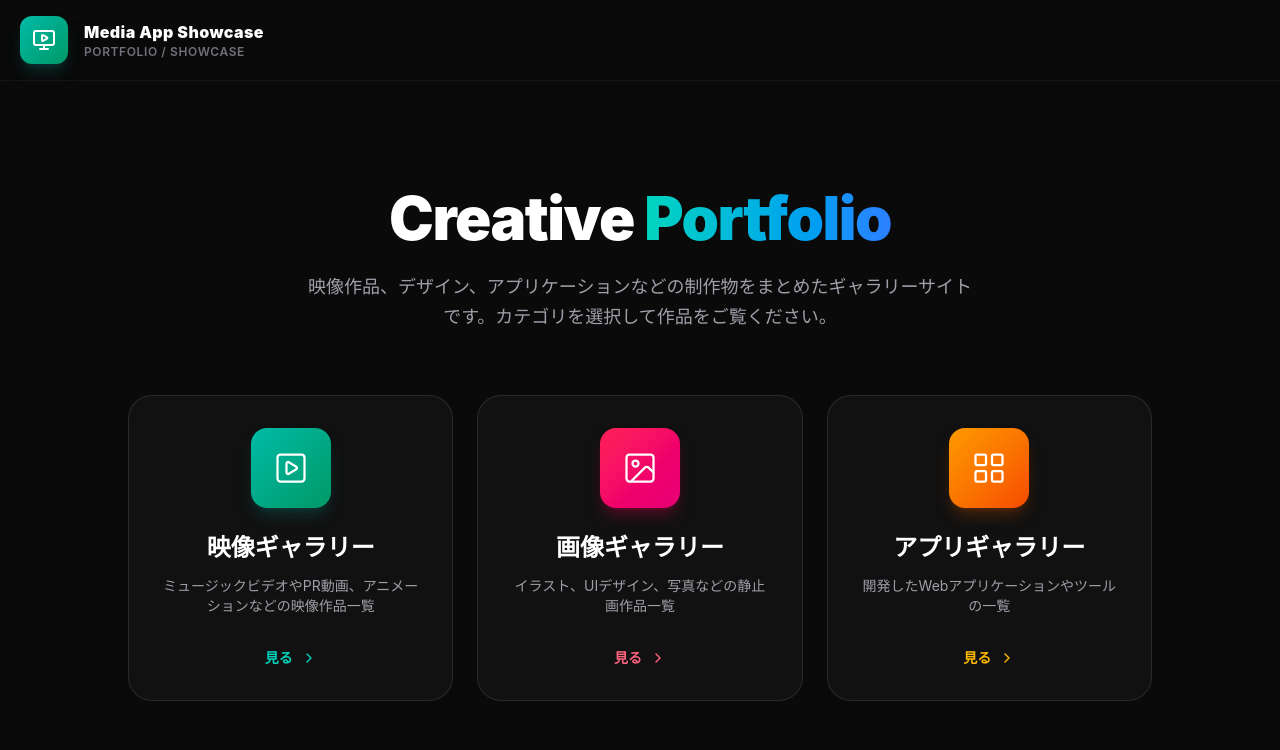
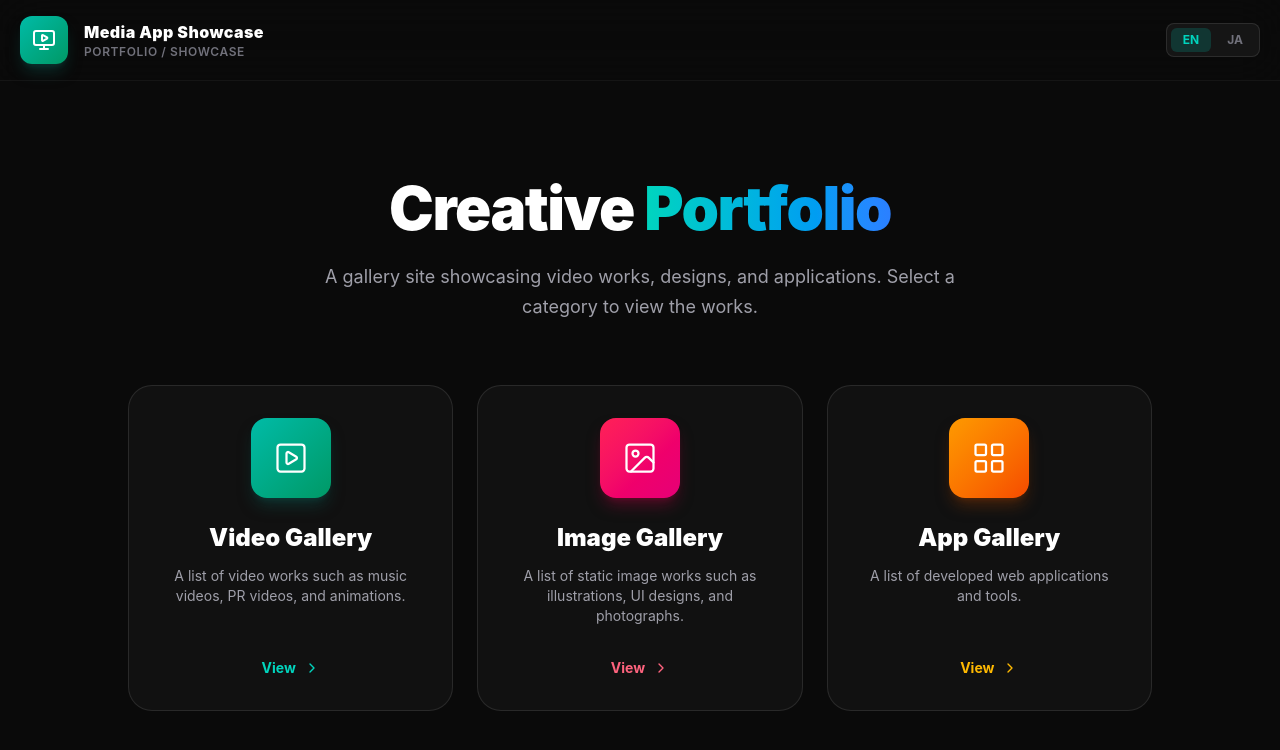
Before and after one commit to reichi23-cell/media-portfolio, a React (Vite) app: page / in a window 1280 px wide. Shown: the top 750 px of the page. Built offline with nearby package versions, Linux system fonts and the light colour scheme; no server answers; the database is empty.

Commit message:
feat: implement i18n support with language switcher

```diff
--- /dev/null
+++ b/src/components/ShowcaseSite/components/LanguageSwitcher.tsx
@@ -0,0 +1,31 @@
+import React from 'react';
+import { useLanguage } from '../contexts/LanguageContext';
+
+export function LanguageSwitcher() {
+  const { language, setLanguage } = useLanguage();
+
+  return (
+    <div className="flex items-center gap-1 rounded-lg bg-white/5 border border-white/10 p-1">
+      <button
+        onClick={() => setLanguage('en')}
+        className={`px-3 py-1 text-xs font-bold rounded-md transition-all ${
+          language === 'en'
+            ? 'bg-teal-500/20 text-teal-400'
+            : 'text-zinc-500 hover:text-zinc-300'
+        }`}
+      >
+        EN
+      </button>
+      <button
+        onClick={() => setLanguage('ja')}
+        className={`px-3 py-1 text-xs font-bold rounded-md transition-all ${
+          language === 'ja'
+            ? 'bg-teal-500/20 text-teal-400'
+            : 'text-zinc-500 hover:text-zinc-300'
+        }`}
+      >
+        JA
+      </button>
+    </div>
+  );
+}
--- /dev/null
+++ b/src/components/ShowcaseSite/contexts/LanguageContext.tsx
@@ -0,0 +1,48 @@
+import React, { createContext, useContext, useState, useEffect, ReactNode } from 'react';
+import { translations, Language, TranslationKey } from '../i18n/translations';
+
+interface LanguageContextType {
+  language: Language;
+  setLanguage: (lang: Language) => void;
+  t: (key: TranslationKey) => string;
+}
+
+const LanguageContext = createContext<LanguageContextType | undefined>(undefined);
+
+export function LanguageProvider({ children }: { children: ReactNode }) {
+  const [language, setLanguageState] = useState<Language>('ja');
+
+  useEffect(() => {
+    const saved = localStorage.getItem('app_language') as Language;
+    if (saved && (saved === 'en' || saved === 'ja')) {
+      setLanguageState(saved);
+    } else {
+      // Auto-detect browser language
+      const browserLang = navigator.language.startsWith('ja') ? 'ja' : 'en';
+      setLanguageState(browserLang);
+    }
+  }, []);
+
+  const setLanguage = (lang: Language) => {
+    setLanguageState(lang);
+    localStorage.setItem('app_language', lang);
+  };
+
+  const t = (key: TranslationKey): string => {
+    return translations[language][key] || translations['en'][key] || key;
+  };
+
+  return (
+    <LanguageContext.Provider value={{ language, setLanguage, t }}>
+      {children}
+    </LanguageContext.Provider>
+  );
+}
+
+export function useLanguage() {
+  const context = useContext(LanguageContext);
+  if (context === undefined) {
+    throw new Error('useLanguage must be used within a LanguageProvider');
+  }
+  return context;
+}
--- /dev/null
+++ b/src/components/ShowcaseSite/i18n/translations.ts
@@ -0,0 +1,139 @@
+export const translations = {
+  en: {
+    // Home
+    "home.subtitle": "Fusion of cutting-edge AI and creativity",
+    "home.description": "A gallery site showcasing video works, designs, and applications. Select a category to view the works.",
+    "home.videoGallery": "Video Gallery",
+    "home.videoDesc": "A list of video works such as music videos, PR videos, and animations.",
+    "home.imageGallery": "Image Gallery",
+    "home.imageDesc": "A list of static image works such as illustrations, UI designs, and photographs.",
+    "home.appGallery": "App Gallery",
+    "home.appDesc": "A list of developed web applications and tools.",
+    "home.view": "View",
+    "home.adminPanel": "Admin Panel",
+
+    // Gallery
+    "gallery.backToHome": "Back to Home",
+    "gallery.videoTitle": "Video Gallery",
+    "gallery.imageTitle": "Image Gallery",
+    "gallery.emptyTitle": "No works available",
+    "gallery.emptyDesc": "Please add videos or images from the 'Admin Panel' on the top right.",
+    "gallery.openNewTab": "Open in new tab",
+
+    // App Gallery
+    "appGallery.title": "Related Apps",
+    "appGallery.techStack": "Tech Stack",
+    "appGallery.open": "Open",
+    "appGallery.close": "Close",
+    "appGallery.openEditor": "Open Editor",
+    "appGallery.editorDesc": "A powerful editor tool for managing media and metadata.",
+    "appGallery.openRigLab": "Open Rig Lab",
+    "appGallery.rigLabDesc": "A specialized laboratory for testing 3D model rigging and animation.",
+    "appGallery.openApp": "Open App",
+
+    // Admin
+    "admin.addMedia": "Add Media",
+    "admin.video": "Video",
+    "admin.image": "Image",
+    "admin.title": "Title",
+    "admin.urlPlaceholderVideo": "YouTube / Vimeo / mp4 URL",
+    "admin.urlPlaceholderImage": "Image URL",
+    "admin.shortDescription": "Short Description",
+    "admin.add": "Add",
+    "admin.uploading": "Uploading...",
+    "admin.file": "File",
+    "admin.uploadNotice": "Videos and images directly uploaded from the 'File' button are saved to the database and published to the world!",
+    "admin.addApp": "Add App",
+    "admin.appName": "App Name",
+    "admin.appUrl": "App URL",
+    "admin.appDescription": "App Description",
+    "admin.techStack": "Tech Stack",
+    "admin.managedMedia": "Managed Media",
+    "admin.appList": "App List",
+    "admin.delete": "Delete",
+    "admin.deleteConfirm": "Are you sure you want to delete this?",
+    "admin.deleteFailed": "Failed to delete: ",
+    "admin.saveFailed": "Failed to save to database: ",
+    "admin.uploadFailed": "Upload failed: ",
+
+    // Admin Lock
+    "lock.adminLogin": "Admin Login",
+    "lock.loginDesc": "Please log in with the account registered in Supabase",
+    "lock.email": "Email Address",
+    "lock.password": "Password",
+    "lock.login": "Login",
+    "lock.loggingIn": "Logging in...",
+    "lock.errorEmpty": "Please enter an email address and password.",
+    "lock.errorFail": "Login failed. Invalid email address or password.",
+  },
+  ja: {
+    // Home
+    "home.subtitle": "最新のAI技術とクリエイティビティの融合",
+    "home.description": "映像作品、デザイン、アプリケーションなどの制作物をまとめたギャラリーサイトです。カテゴリを選択して作品をご覧ください。",
+    "home.videoGallery": "映像ギャラリー",
+    "home.videoDesc": "ミュージックビデオやPR動画、アニメーションなどの映像作品一覧",
+    "home.imageGallery": "画像ギャラリー",
+    "home.imageDesc": "イラスト、UIデザイン、写真などの静止画作品一覧",
+    "home.appGallery": "アプリギャラリー",
+    "home.appDesc": "開発したWebアプリケーションやツールの一覧",
+    "home.view": "見る",
+    "home.adminPanel": "管理画面",
+
+    // Gallery
+    "gallery.backToHome": "ホームに戻る",
+    "gallery.videoTitle": "映像ギャラリー",
+    "gallery.imageTitle": "画像ギャラリー",
+    "gallery.emptyTitle": "作品がありません",
+    "gallery.emptyDesc": "右上の「管理画面」から動画や画像を追加してください。",
+    "gallery.openNewTab": "新しいタブで開く",
+
+    // App Gallery
+    "appGallery.title": "関連アプリ",
+    "appGallery.techStack": "技術スタック",
+    "appGallery.open": "開く",
+    "appGallery.close": "閉じる",
+    "appGallery.openEditor": "エディターを開く",
+    "appGallery.editorDesc": "メディアの編集やメタデータの管理を行うための強力なエディターツール。",
+    "appGallery.openRigLab": "Rig Labを開く",
+    "appGallery.rigLabDesc": "3Dモデルのリギングやアニメーションのテストを行うための専門ラボラトリー。",
+    "appGallery.openApp": "アプリを開く",
+
+    // Admin
+    "admin.addMedia": "メディアを追加",
+    "admin.video": "動画",
+    "admin.image": "画像",
+    "admin.title": "タイトル",
+    "admin.urlPlaceholderVideo": "YouTube / Vimeo / mp4 URL",
+    "admin.urlPlaceholderImage": "画像URL",
+    "admin.shortDescription": "短い説明",
+    "admin.add": "追加",
+    "admin.uploading": "アップロード中...",
+    "admin.file": "ファイル",
+    "admin.uploadNotice": "「ファイル」ボタンから直接アップロードした動画・画像はデータベースに保存され、世界中に公開されます！",
+    "admin.addApp": "アプリを追加",
+    "admin.appName": "アプリ名",
+    "admin.appUrl": "アプリURL",
+    "admin.appDescription": "アプリの説明",
+    "admin.techStack": "技術スタック",
+    "admin.managedMedia": "管理メディア",
+    "admin.appList": "アプリリスト",
+    "admin.delete": "削除",
+    "admin.deleteConfirm": "本当に削除してもよろしいですか？",
+    "admin.deleteFailed": "データベースからの削除に失敗しました: ",
+    "admin.saveFailed": "データベースの保存に失敗しました: ",
+    "admin.uploadFailed": "アップロードに失敗しました: ",
+
+    // Admin Lock
+    "lock.adminLogin": "管理者ログイン",
+    "lock.loginDesc": "Supabaseに登録したアカウントでログインしてください",
+    "lock.email": "メールアドレス",
+    "lock.password": "パスワード",
+    "lock.login": "ログイン",
+    "lock.loggingIn": "ログインしています...",
+    "lock.errorEmpty": "メールアドレスとパスワードを入力してください。",
+    "lock.errorFail": "ログインに失敗しました。メールアドレスかパスワードが間違っています。",
+  }
+};
+
+export type Language = 'en' | 'ja';
+export type TranslationKey = keyof typeof translations['en'];
--- a/src/components/ShowcaseSite/index.tsx
+++ b/src/components/ShowcaseSite/index.tsx
@@ -7,8 +7,18 @@ import { GalleryView } from './views/GalleryView';
 import { HomeView } from './views/HomeView';
 import { AppGalleryView } from './views/AppGalleryView';
 import { AdminLockPanel } from './components/AdminLockPanel';
+import { LanguageProvider, useLanguage } from './contexts/LanguageContext';
+import { LanguageSwitcher } from './components/LanguageSwitcher';
 
-export default function ShowcaseSite({
+export default function ShowcaseSiteWrapper(props: any) {
+  return (
+    <LanguageProvider>
+      <ShowcaseSite {...props} />
+    </LanguageProvider>
+  );
+}
+
+function ShowcaseSite({
   onOpenEditor,
   onOpenRigLab,
 }: {
@@ -25,6 +35,7 @@ export default function ShowcaseSite({
 
   const [siteMode, setSiteMode] = useState<'home' | 'video' | 'image' | 'app' | 'admin'>('home');
   const [isAdminUnlocked, setIsAdminUnlocked] = useState(false);
+  const { t } = useLanguage();
 
   // Check initial session
   useEffect(() => {
@@ -77,7 +88,7 @@ export default function ShowcaseSite({
                 onClick={handleLogout}
                 className="text-xs font-bold text-zinc-500 hover:text-white transition-colors"
               >
-                ログアウト
+                Logout
               </button>
             </div>
             <AdminView
@@ -130,14 +141,17 @@ export default function ShowcaseSite({
             </div>
           </button>
 
+          <div className="flex items-center gap-4">
+            <LanguageSwitcher />
             {siteMode === 'admin' && (
               <button
                 onClick={() => { window.location.hash = ''; setSiteMode('home'); }}
                 className="inline-flex items-center gap-2 rounded-xl bg-white/5 border border-white/10 px-4 py-2.5 text-sm font-bold text-white shadow-lg transition-all hover:bg-white/10 hover:-translate-y-0.5"
               >
-              <Home size={18} /> ホーム（ギャラリー）に戻る
+                <Home size={18} /> {t('gallery.backToHome')}
               </button>
             )}
+          </div>
         </div>
       </header>
 
--- a/src/components/ShowcaseSite/views/GalleryView.tsx
+++ b/src/components/ShowcaseSite/views/GalleryView.tsx
@@ -2,6 +2,7 @@ import React, { useState, useMemo } from 'react';
 import { ExternalLink, Grid2X2, PlaySquare, Image as ImageIcon, X, ChevronLeft } from 'lucide-react';
 import { ShowcaseMedia } from '../types';
 import { MediaPreview } from '../components/MediaPreview';
+import { useLanguage } from '../contexts/LanguageContext';
 
 export function GalleryView({
   publishedMedia,
@@ -14,6 +15,7 @@ export function GalleryView({
 }) {
   const [isModalOpen, setIsModalOpen] = useState(false);
   const [selectedMediaId, setSelectedMediaId] = useState('');
+  const { t } = useLanguage();
 
   const filteredMedia = useMemo(
     () => publishedMedia.filter(m => m.mediaType === mediaType),
@@ -48,16 +50,16 @@ export function GalleryView({
             {mediaType === 'image' ? 'Image Gallery' : 'Video Gallery'}
           </h2>
           <h1 className="text-2xl md:text-3xl font-black text-white">
-            {mediaType === 'image' ? '画像ギャラリー' : '映像ギャラリー'}
+            {mediaType === 'image' ? t('gallery.imageTitle') : t('gallery.videoTitle')}
           </h1>
         </div>
         <button
           onClick={onBack}
           className="flex items-center gap-2 px-4 py-2.5 rounded-xl bg-white/5 border border-white/10 text-zinc-300 hover:text-white hover:bg-white/10 transition-all shadow-lg"
-          title="ホームに戻る"
+          title={t('gallery.backToHome')}
         >
           <ChevronLeft size={18} />
-          <span className="hidden md:inline font-bold text-sm">ホームに戻る</span>
+          <span className="hidden md:inline font-bold text-sm">{t('gallery.backToHome')}</span>
         </button>
       </div>
 
@@ -96,8 +98,8 @@ export function GalleryView({
             <div className="grid h-20 w-20 place-items-center rounded-full bg-black/50 border border-white/10 mb-6 shadow-inner">
               <Grid2X2 className="text-zinc-500" size={32} />
             </div>
-            <h2 className="text-xl font-bold text-white mb-2">作品がありません</h2>
-            <p className="text-sm text-zinc-400">右上の「管理画面」から動画や画像を追加してください。</p>
+            <h2 className="text-xl font-bold text-white mb-2">{t('gallery.emptyTitle')}</h2>
+            <p className="text-sm text-zinc-400">{t('gallery.emptyDesc')}</p>
           </div>
         )}
       </section>
@@ -138,7 +140,7 @@ export function GalleryView({
                   className="inline-flex justify-center items-center gap-2 rounded-xl bg-white/5 border border-white/10 px-6 py-2.5 text-sm font-bold text-white transition-all hover:bg-white/10 hover:-translate-y-0.5 shadow-md"
                 >
                   <ExternalLink size={16} />
-                  新しいタブで開く
+                  {t('gallery.openNewTab')}
                 </a>
               </div>
             )}
--- a/src/components/ShowcaseSite/views/HomeView.tsx
+++ b/src/components/ShowcaseSite/views/HomeView.tsx
@@ -1,7 +1,10 @@
 import React from 'react';
 import { PlaySquare, Image as ImageIcon, LayoutGrid, ChevronRight } from 'lucide-react';
+import { useLanguage } from '../contexts/LanguageContext';
 
 export function HomeView({ setSiteMode }: { setSiteMode: (mode: 'video' | 'image' | 'app') => void }) {
+  const { t } = useLanguage();
+
   return (
     <main className="mx-auto min-h-[calc(100dvh-73px)] max-w-7xl animate-in fade-in duration-700 flex flex-col items-center justify-center px-6 py-12">
       <div className="text-center mb-16 max-w-2xl">
@@ -9,7 +12,7 @@ export function HomeView({ setSiteMode }: { setSiteMode: (mode: 'video' | 'image
           Creative <span className="text-transparent bg-clip-text bg-gradient-to-r from-teal-400 to-blue-500">Portfolio</span>
         </h1>
         <p className="text-lg text-zinc-400 leading-relaxed">
-          映像作品、デザイン、アプリケーションなどの制作物をまとめたギャラリーサイトです。カテゴリを選択して作品をご覧ください。
+          {t('home.description')}
         </p>
       </div>
 
@@ -23,10 +26,10 @@ export function HomeView({ setSiteMode }: { setSiteMode: (mode: 'video' | 'image
           <div className="grid h-20 w-20 place-items-center rounded-2xl bg-gradient-to-br from-teal-500 to-emerald-600 text-white shadow-lg shadow-teal-900/50 mb-6 group-hover:scale-110 transition-transform duration-500">
             <PlaySquare size={36} strokeWidth={1.5} />
           </div>
-          <h2 className="text-2xl font-black text-white mb-3">映像ギャラリー</h2>
-          <p className="text-sm text-zinc-400 mb-8 flex-1">ミュージックビデオやPR動画、アニメーションなどの映像作品一覧</p>
+          <h2 className="text-2xl font-black text-white mb-3">{t('home.videoGallery')}</h2>
+          <p className="text-sm text-zinc-400 mb-8 flex-1">{t('home.videoDesc')}</p>
           <div className="inline-flex items-center gap-2 text-teal-400 font-bold text-sm">
-            見る <ChevronRight size={16} className="group-hover:translate-x-1 transition-transform" />
+            {t('home.view')} <ChevronRight size={16} className="group-hover:translate-x-1 transition-transform" />
           </div>
         </button>
 
@@ -39,10 +42,10 @@ export function HomeView({ setSiteMode }: { setSiteMode: (mode: 'video' | 'image
           <div className="grid h-20 w-20 place-items-center rounded-2xl bg-gradient-to-br from-rose-500 to-pink-600 text-white shadow-lg shadow-rose-900/50 mb-6 group-hover:scale-110 transition-transform duration-500">
             <ImageIcon size={36} strokeWidth={1.5} />
           </div>
-          <h2 className="text-2xl font-black text-white mb-3">画像ギャラリー</h2>
-          <p className="text-sm text-zinc-400 mb-8 flex-1">イラスト、UIデザイン、写真などの静止画作品一覧</p>
+          <h2 className="text-2xl font-black text-white mb-3">{t('home.imageGallery')}</h2>
+          <p className="text-sm text-zinc-400 mb-8 flex-1">{t('home.imageDesc')}</p>
           <div className="inline-flex items-center gap-2 text-rose-400 font-bold text-sm">
-            見る <ChevronRight size={16} className="group-hover:translate-x-1 transition-transform" />
+            {t('home.view')} <ChevronRight size={16} className="group-hover:translate-x-1 transition-transform" />
           </div>
         </button>
 
@@ -55,10 +58,10 @@ export function HomeView({ setSiteMode }: { setSiteMode: (mode: 'video' | 'image
           <div className="grid h-20 w-20 place-items-center rounded-2xl bg-gradient-to-br from-amber-500 to-orange-600 text-white shadow-lg shadow-amber-900/50 mb-6 group-hover:scale-110 transition-transform duration-500">
             <LayoutGrid size={36} strokeWidth={1.5} />
           </div>
-          <h2 className="text-2xl font-black text-white mb-3">アプリギャラリー</h2>
-          <p className="text-sm text-zinc-400 mb-8 flex-1">開発したWebアプリケーションやツールの一覧</p>
+          <h2 className="text-2xl font-black text-white mb-3">{t('home.appGallery')}</h2>
+          <p className="text-sm text-zinc-400 mb-8 flex-1">{t('home.appDesc')}</p>
           <div className="inline-flex items-center gap-2 text-amber-400 font-bold text-sm">
-            見る <ChevronRight size={16} className="group-hover:translate-x-1 transition-transform" />
+            {t('home.view')} <ChevronRight size={16} className="group-hover:translate-x-1 transition-transform" />
           </div>
         </button>
       </div>
```
Also changed, not shown: src/components/ShowcaseSite/components/AdminLockPanel.tsx (+9 -7 lines), src/components/ShowcaseSite/views/AdminView.tsx (+22 -22 lines), src/components/ShowcaseSite/views/AppGalleryView.tsx (+11 -8 lines). Lines whose indentation alone changed are shown as unchanged.
